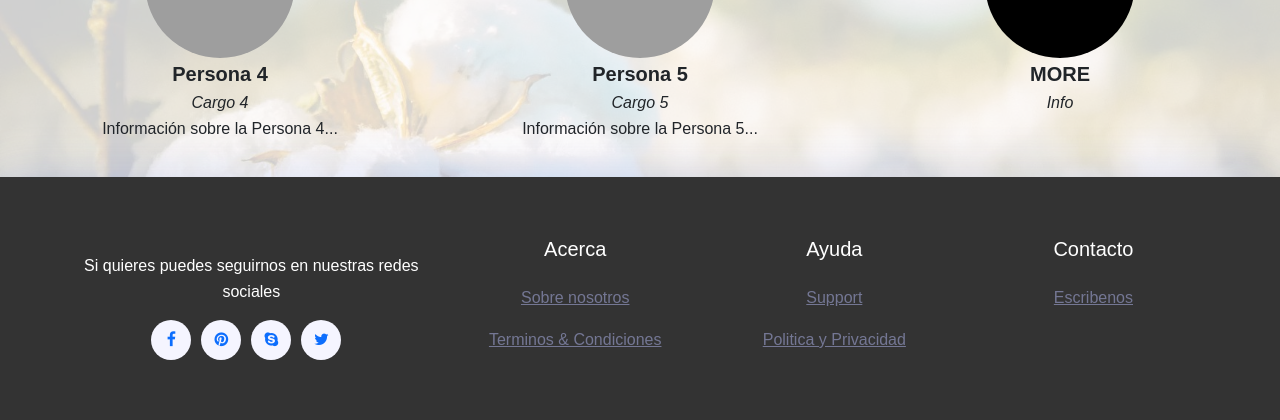
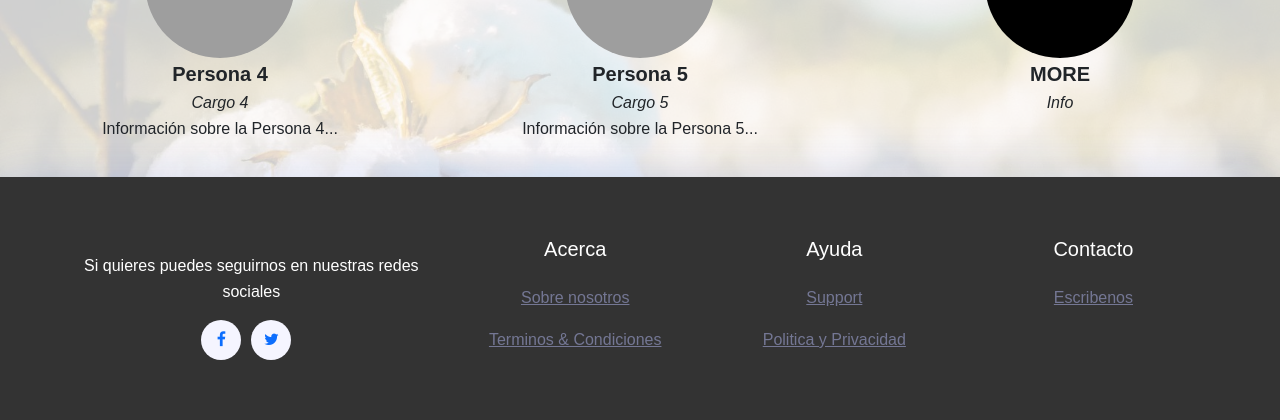
Before and after one commit to MalenaRod/G2_Desafio13, a Django app: template Blog Turismo/templates/acerca.html in a window 1280 px wide. Shown: the part 1110-1530 px from the top of the page. Run offline with Django 3.2, Linux system fonts and the light colour scheme; the template is opened without the code that fills it, so the values that code supplies are empty; grey boxes are pictures that could not be loaded.

Commit message:
Update base.html

```diff
--- a/Blog Turismo/templates/base.html
+++ b/Blog Turismo/templates/base.html
@@ -257,7 +257,7 @@ ol, ul {
           <!-- Copywrite Text-->
 
           <!-- Footer Social Area-->
-          <div class="footer_social_area"><a href="#" data-toggle="tooltip" data-placement="top" title="" data-original-title="Facebook"><i class="fa fa-facebook"></i></a><a href="#" data-toggle="tooltip" data-placement="top" title="" data-original-title="Pinterest"><i class="fa fa-pinterest"></i></a><a href="#" data-toggle="tooltip" data-placement="top" title="" data-original-title="Skype"><i class="fa fa-skype"></i></a><a href="#" data-toggle="tooltip" data-placement="top" title="" data-original-title="Twitter"><i class="fa fa-twitter"></i></a></div>
+          <div class="footer_social_area"><a href="https://www.facebook.com/empleochaco" data-toggle="tooltip" data-placement="top" title="" data-original-title="Facebook"><i class="fa fa-facebook"></i><a href="https://twitter.com/empleochaco" data-toggle="tooltip" data-placement="top" title="" data-original-title="Twitter"><i class="fa fa-twitter"></i></a></div>
         </div>
       </div>
       <!-- Single Widget-->
```
